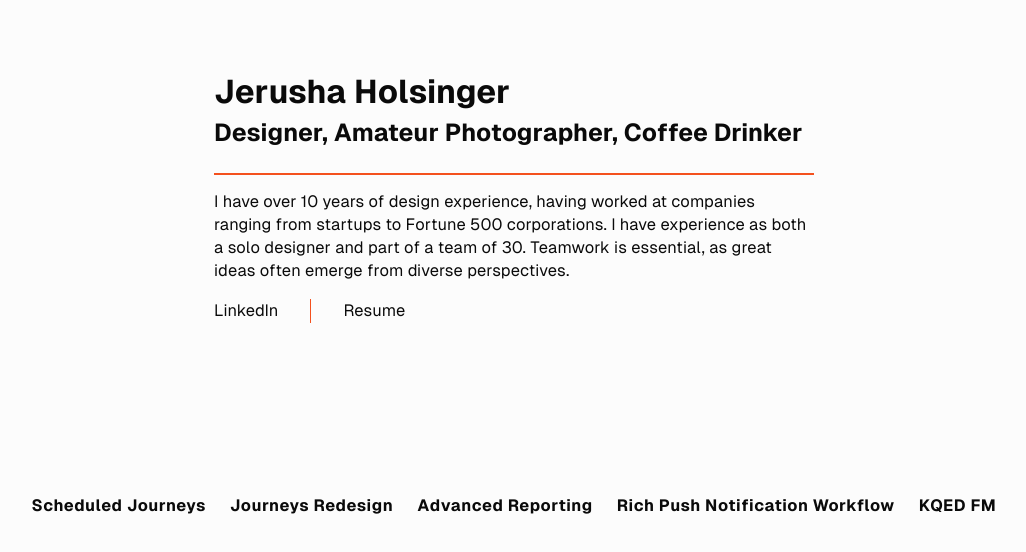
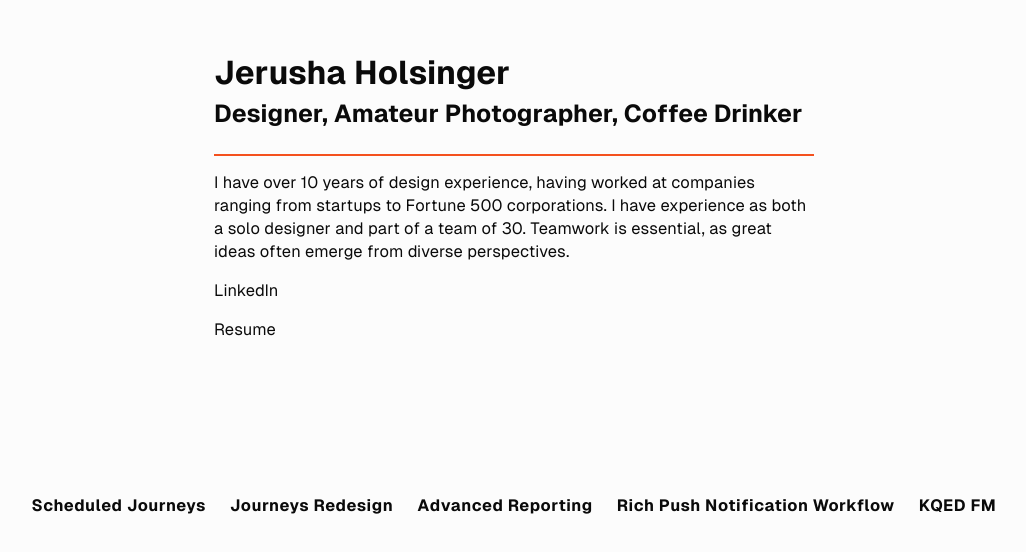
Before and after one commit to bonzaipenguin/bonzaipenguin.github.io, a Next.js app: page / in a window 1280 px wide. Shown: the part 204-756 px from the top of the page, without its empty margins (126-1152 px from the left). Built offline with nearby package versions, Linux system fonts and the light colour scheme.

Commit message:
Add Phosphor Icons

```diff
--- a/app/page.js
+++ b/app/page.js
@@ -12,10 +12,8 @@ export default function Home() {
         <p>
           I have over 10 years of design experience, having worked at companies ranging from startups to Fortune 500 corporations. I have experience as both a solo designer and part of a team of 30. Teamwork is essential, as great ideas often emerge from diverse perspectives.
         </p>
-        <ul>
-          <li><a href="https://www.linkedin.com/in/jerushaholsinger" target="_blank">LinkedIn</a></li>
-          <li><a href="../public/resume_2024.pdf" target="_blank">Resume</a></li>
-        </ul>
+        <Link href="https://www.linkedin.com/in/jerushaholsinger" target="_blank">LinkedIn</Link>
+        <Link href="../public/resume_2024.pdf" target="_blank">Resume</Link>
       </main>
       <footer className={styles.footer}>
         <Link href="/scheduled-journeys">Scheduled Journeys</Link>
```
Also changed, not shown: package.json (+6 -4 lines), 1 other file (tests, documents, lock files or other folders).
